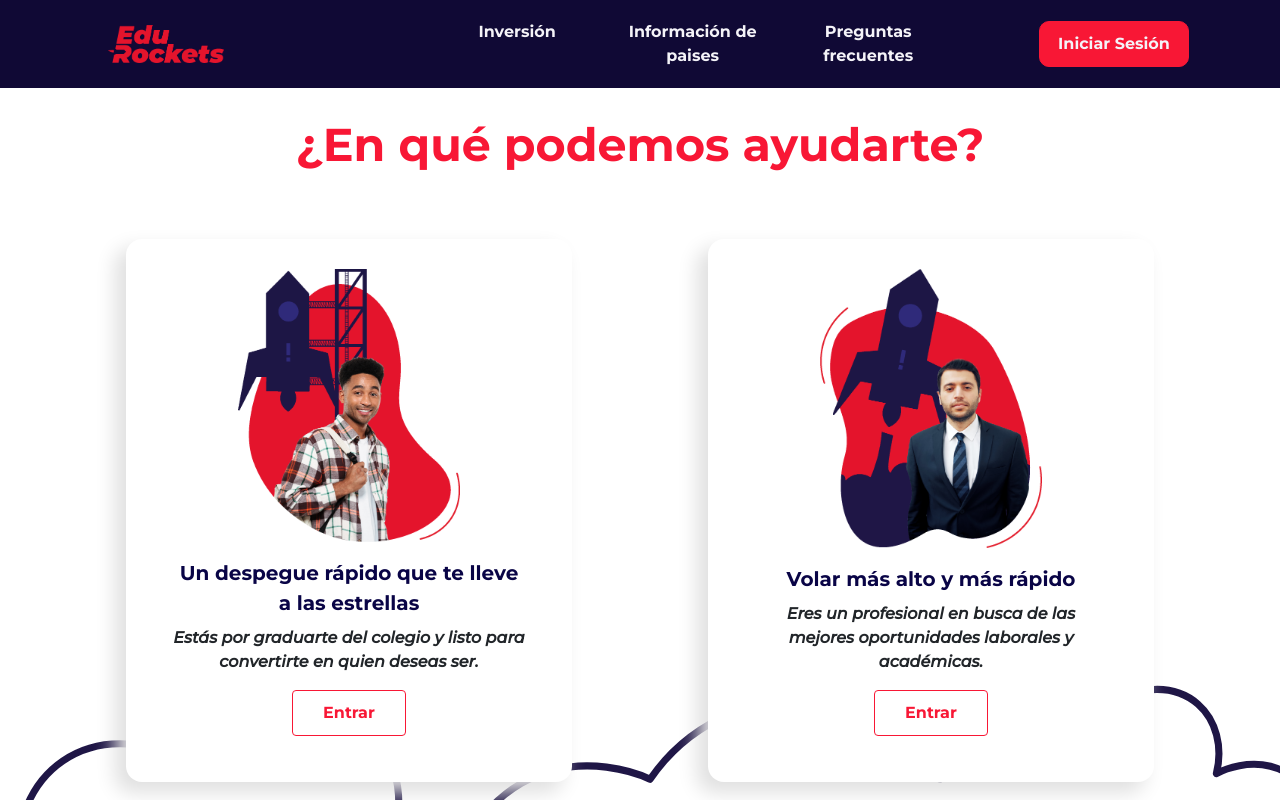
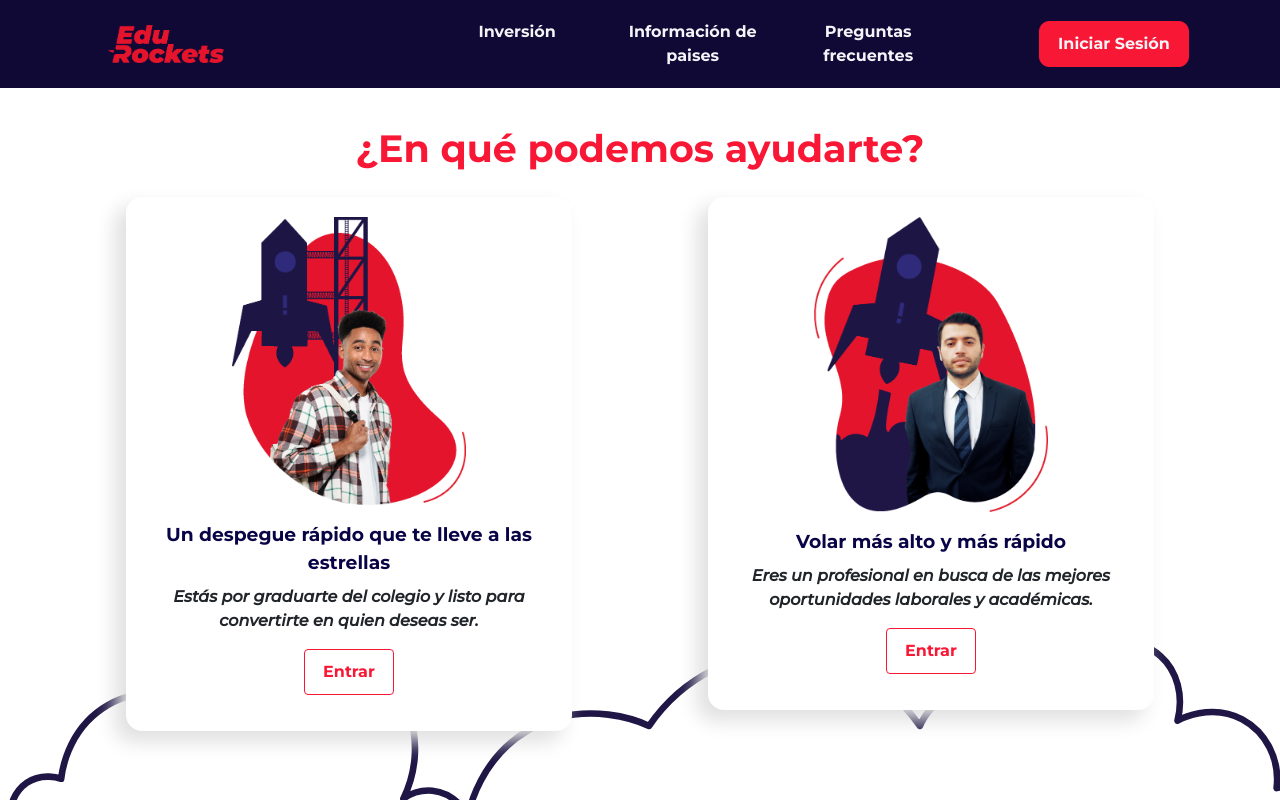
Before and after one commit to EduRockets/edurockets, a React (Create React App) app in the folder edurockets-client/: page /signup in a window 1280 px wide. Shown: the top 800 px of the page. Built offline with nearby package versions, Linux system fonts and the light colour scheme.

Commit message:
detalles

```diff
--- a/edurockets-client/src/Components/Footer.jsx
+++ b/edurockets-client/src/Components/Footer.jsx
@@ -97,7 +97,7 @@ const Footer = () => (
 
         <Row className="DownSectionContainer">
           <Col lg="6">
-            <Link className="TermFooter">© 2021 Edu Rockets</Link>
+            <Link className="TermFooter">© 2021 EduRockets</Link>
             <Link className="TermFooter">Términos de uso</Link>
             <Link className="TermFooter">Política de Seguridad</Link>
           </Col>
--- a/edurockets-client/src/Components/Forms/Styles/SignUpForm.css
+++ b/edurockets-client/src/Components/Forms/Styles/SignUpForm.css
@@ -1,13 +1,12 @@
 .SignUpForm {
   background-color: #FDFDFD;
 
-  padding: 60px;
+  padding: 4rem;
 
   box-shadow: -2px -2px 14px 8px rgba(0, 0, 0, 0.2);
 }
 
 .SignUpInputLabel {
-  font-size: 14px;
   font-weight: bold;
 }
 
@@ -18,9 +17,9 @@
   border: 0px solid;
 
   color: #999999;
-  font-size: 14px;
+  font-size: 1rem;
 
-  margin-bottom: 20px;
+  margin-bottom: 1.25rem;
 }
 
 .SignUpDatePicker {
@@ -29,8 +28,8 @@
   border: 0px solid;
   border-radius: 25px;
 
-  padding: 5px 10px;
-  margin-bottom: 20px;
+  padding: 0.313rem 0.625rem;
+  margin-bottom: 1.25rem;
 
   color: gray;
 }
@@ -43,9 +42,8 @@
   border-radius: 25px;
 
   color: #000;
-  font-size: 12px;
 
-  margin-bottom: 20px;
+  margin-bottom: 1.25rem;
 }
 
 .SignUpDropdown:hover {
@@ -53,16 +51,11 @@
   color: #000;
 }
 
-.SignUpDropdownText{
-  font-size: 12px;
-}
-
-
 /*Buttons*/
 .SignUpButtonContainer {
   display: flex;
 
-  margin: 20px;
+  margin: 1.25rem;
 }
 
 .SignUpButton {
@@ -73,7 +66,6 @@
   border-radius: 25px;
   border: none;
 
-  font-size: 12px;
   font-weight: bold;
 }
 
@@ -95,11 +87,9 @@
 
   background-color: #240b41;
 
-
   border-radius: 25px;
   border: 1px solid;
 
-  font-size: 12px;
   font-weight: bold;
   color: #FDFDFD;
 }
--- a/edurockets-client/src/Styles/CardSignUp.css
+++ b/edurockets-client/src/Styles/CardSignUp.css
@@ -1,19 +1,17 @@
 .Card {
-
   border-width: 0px;
   border-radius: 16px;
   box-shadow: -10px 10px 20px 1px #E0E0E0;
 
-  width: 80%; /* Can be in percentage also. */
+  width: 80%;
   height: auto;
   margin: 0 auto;
-  padding: 30px ;
+  padding: 1.25rem ;
 
   text-align: center;
 }
 
 .CardImage {
-
     text-align: center;
     display: block;
 
@@ -26,27 +24,25 @@
 }
 
 .CardTitle {
-
   color: #090446;
-  font-size: 20px;
+  font-size: 1.17em;
   font-weight: bold;
 
 }
 
 .CardText {
-  font-size: 16px;
+  font-size: 1em;
   font-weight: 600;
-
 }
 
 .CardButton {
   background-color: #0000;
 
-  font-size: 16px;
+  font-size: 1em;
   font-weight: bold;
   color: #F81735;
 
-  padding: 10px 30px;
+  padding: 0.625rem 1.125rem;
 
   border-radius: 1px solid;
   border-color: #F81735;
--- a/edurockets-client/src/Styles/FormHolder.css
+++ b/edurockets-client/src/Styles/FormHolder.css
@@ -32,16 +32,16 @@
 .FormHolderWelcome {
   color: #EBEBED;
 
-  font-size: 64px;
+  font-size: 4rem;
 }
 
 .FormHolderDivider {
   background-color: #EBEBED;
 
-  margin: 20px 0;
+  margin: 1.25rem 0;
 
-  height: 3px;
-  width: 100px;
+  height: 0.188rem;
+  width: 6.25rem;
 }
 
 .FormHolderDescrpiton {
--- a/edurockets-client/src/Styles/Login.css
+++ b/edurockets-client/src/Styles/Login.css
@@ -13,7 +13,7 @@
   background-color: #ECE9F2;
   background-size: cover;
 
-  font-size: 14px;
+  font-size: 16px;
 }
 
 .LoginLeftContainer {
@@ -32,14 +32,14 @@
 }
 
 .LoginLabel {
-  font-size: 14px;
+  font-size: 16px;
   font-weight: bold;
 
   float: left ;
 }
 
 .LoginTitle {
-  font-size: 34px;
+  font-size: 32px;
   font-weight: bold;
   color: #1F1646;
 }
@@ -64,12 +64,11 @@
   border-width: 0px;
 
   color: #999999;
-  font-size: 14px;
-
+  font-size: 16px;
 }
 
 .OlvidastePassword {
-  font-size: 12px;
+  font-size: 14px;
   text-decoration: none;
 }
 
@@ -80,7 +79,7 @@
 
   border-radius: 40px;
 
-  font-size: 14px;
+  font-size: 16px;
   font-weight: 700;
 
   padding: auto 10px;
@@ -95,7 +94,7 @@
 
   align-items: center;
   font-weight: bold;
-  font-size: 14px;
+  font-size: 16px;
 
   color: #1F1646;
 
@@ -103,7 +102,7 @@
   border-width: 0px;
 
   margin: 10px;
-  padding: 10px 20px;
+  padding: auto 10px;
 
   width: 75%;
 
@@ -115,7 +114,7 @@
 }
 
 .CrearCuentaContainer {
-  font-size: 12px;
+  font-size: 14px;
 }
 
 .CrearCuentaContainerLink {
--- a/edurockets-client/src/Styles/SignUp.css
+++ b/edurockets-client/src/Styles/SignUp.css
@@ -3,21 +3,20 @@
   background-position: bottom;
   background-size: cover;
 
-  width: 100%;
+  align-items: center;
+  justify-content: center;
 }
 
-
 .SignUpContainer {
-  padding: 110px 0;
+  padding: 6.25rem 0;
 }
 
 .SignUpTitle {
   color: #F81735;
 
-  font-size: 46px;
+  font-size: 2.375rem;
   font-weight: bold;
-
   text-align: center;
 
-  margin-bottom: 60px;
+  margin: 1.25rem;
 }
--- a/edurockets-client/src/Views/FormHolder.jsx
+++ b/edurockets-client/src/Views/FormHolder.jsx
@@ -18,7 +18,7 @@ const FormHolder = ({ Form }) => {
       >
         <Container className="FormHolderContainer">
           <Row>
-            <Col lg="4" className="FormHolderText">
+            <Col lg="4">
               <Row className="FormHolderWelcome">
                 <Col>¡Te damos la bienvenida!</Col>
               </Row>
--- a/edurockets-client/src/Views/Landing.jsx
+++ b/edurockets-client/src/Views/Landing.jsx
@@ -248,7 +248,7 @@ const Landing = () => {
                 alt="beneficio 4"
               />
               <div style={{ margin: '0 20px' }}>
-                Aplica simultaneamente a las
+                Aplica simultáneamente a las
                 <br /> <b>mejores</b> universidades.
               </div>
               <img className="LandingNumberBenefitContainer" src="/Images/4.png" alt="numero 4" />
@@ -322,7 +322,7 @@ const Landing = () => {
                     50.000 USD anuales, <br />
                     400% superior{' '}
                   </b>{' '}
-                  al promedio de Latinoamerica.{' '}
+                  al promedio de Latinoamérica.{' '}
                 </Col>
               </Row>
             </Col>
--- a/edurockets-client/src/Views/Login.jsx
+++ b/edurockets-client/src/Views/Login.jsx
@@ -88,7 +88,6 @@ const Login = () => {
                 <Row className="LoginInputContainer">
                   <Col>
                     <Label className="LoginLabel">Correo electrónico</Label>
-                    <div className="input-group mb-3">
                     <Input
                       className="LoginInput"
                       placeholder="juanperez@edurockets.com"
@@ -99,7 +98,6 @@ const Login = () => {
                       invalid={invalidEmail}
                       onChange={(event) => changeValue(event.currentTarget)}
                     />
-                    </div>
                   </Col>
                 </Row>
                 <Row className="LoginInputContainer">
@@ -120,7 +118,7 @@ const Login = () => {
                 </Row>
               </div>
               <Row>
-                <Col>Recuerdame</Col>
+                <Col>Recuérdame</Col>
                 <Col>
                   <Link className="OlvidastePassword">¿Olvidaste tu contraseña?</Link>
                 </Col>
--- a/edurockets-client/src/Views/SignUp.jsx
+++ b/edurockets-client/src/Views/SignUp.jsx
@@ -48,7 +48,7 @@ const SignUp = () => {
             </Col>
           </Row>
           <Row>
-            <Col sm="12" lg="6" className="position-relative">
+            <Col sm="12" lg="6">
               <CardSignUp
                 src="/Images/Estudiante.png"
                 title="Un despegue rápido que te lleve a las estrellas"
```
Lines whose indentation alone changed are shown as unchanged.
